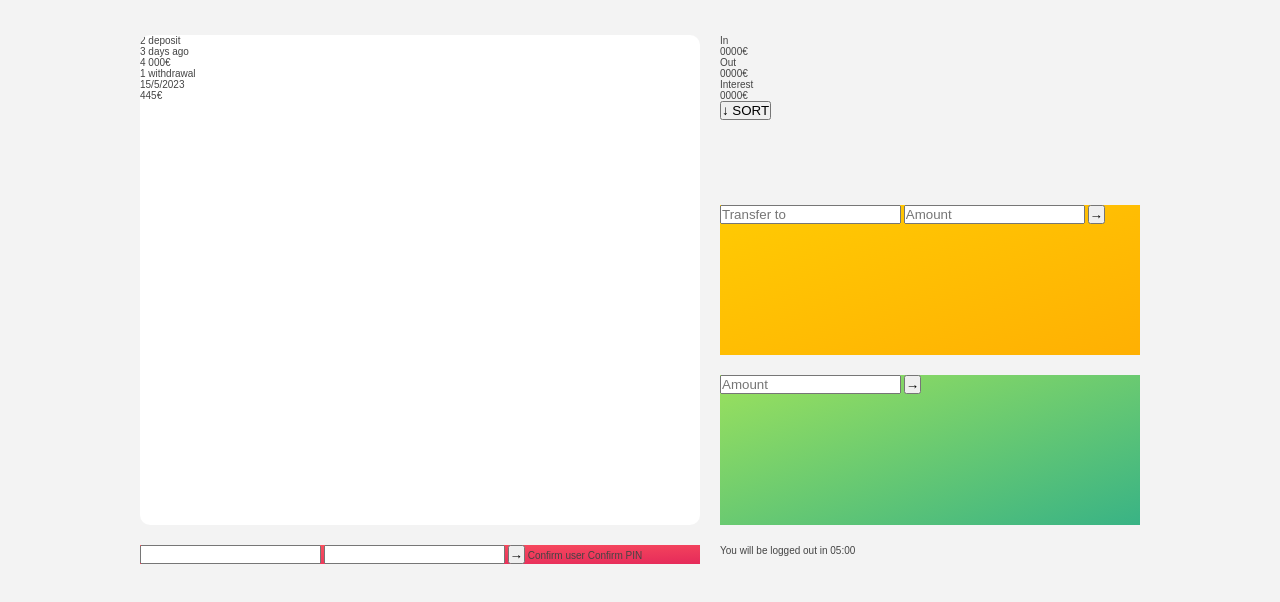
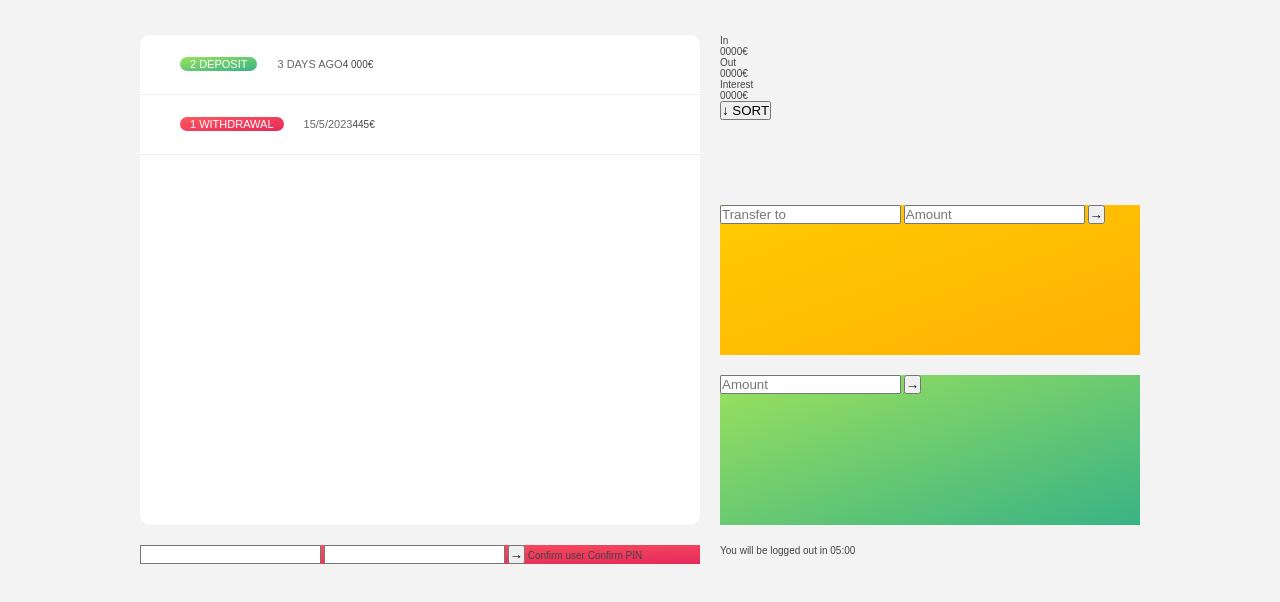
Before and after one commit to bintadam/bankister, a plain HTML site: page index.html in a window 1280 px wide. Shown: the part 170-772 px from the top of the page. Drawn offline with Linux system fonts and the light colour scheme.

Commit message:
added movement style

```diff
--- a/style.css
+++ b/style.css
@@ -76,7 +76,7 @@ nav{
     color: #777;
 }
 
-main{
+.muhim{
     position: relative;
     max-width: 100rem;
     margin: 4rem auto;
@@ -119,6 +119,38 @@ main{
     overflow: scroll;
 }
 
+.movements-row{
+    padding: 2.25rem 4rem;
+    display: flex;
+    align-items: center;
+    border-bottom: 1px solid #eee;
+}
+
+.movement-type{
+    font-size: 1.1rem;
+    text-transform: uppercase;
+    font-weight: 500;
+    color: #fff;
+    padding: 0.1rem 1rem;
+    border-radius: 10rem;
+    margin-right: 2rem;
+}
+
+.movement-date{
+    font-size: 1.1rem;
+    text-transform: uppercase;
+    font-weight: 500;
+    color: #666;
+}
+
+.movement-type-deposit {
+    background-image: linear-gradient(to top left, #39b385, #9be15d);
+  }
+
+.movement-type-withdrawal {
+    background-image: linear-gradient(to top left, #e52a5a, #ff585f);
+}
+
 .operation{
     display: flex;
     left: 50%;
@@ -132,6 +164,13 @@ main{
     display: flex;
 }
 
+.movements{
+    grid-row: 2 /span 3;
+    background-color: #fff;
+    border-radius: 1rem;
+    overflow: scroll;
+}
+
 .operation-transfer{
     background-image: linear-gradient(to top left, #ffb003,#ffcb03);
 }
```
